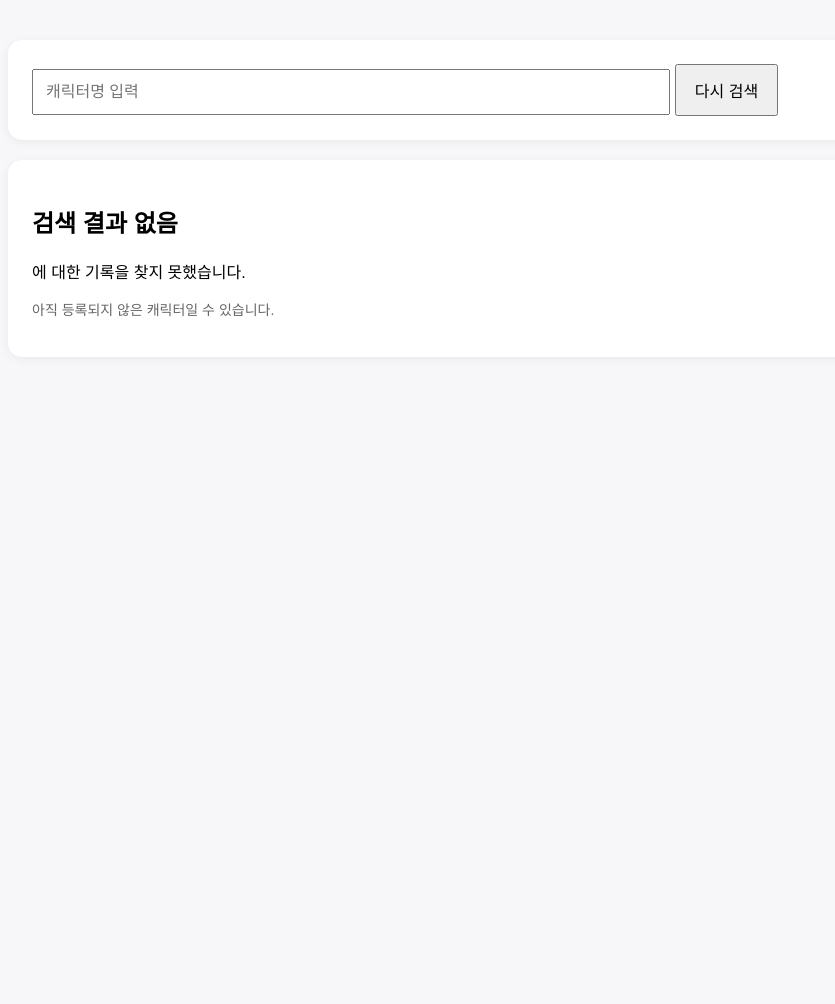
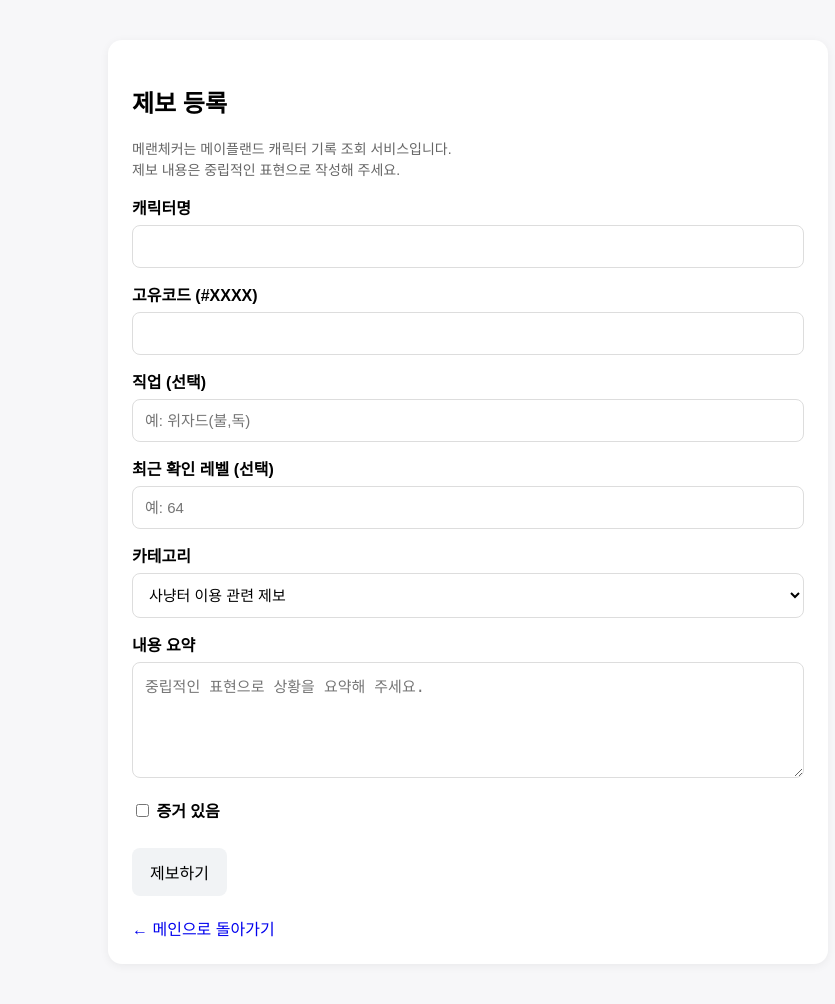
Before and after one commit to hodu1106/mlchecker, a Flask app: page /report in a window 1280 px wide. Shown: the whole page, without its empty margins (172-1007 px from the left). Before the commit the page ends 316 px from the top, so only its background shows below. Run offline with Flask 3, Linux system fonts and the light colour scheme.

Commit message:
Update report.html

```diff
--- a/templates/report.html
+++ b/templates/report.html
@@ -2,11 +2,11 @@
 <html lang="ko">
 <head>
   <meta charset="UTF-8">
-  <title>조회 결과</title>
+  <title>제보 등록</title>
   <style>
     body {
       font-family: Arial, sans-serif;
-      max-width: 920px;
+      max-width: 720px;
       margin: 40px auto;
       padding: 0 16px;
       background: #f7f7f9;
@@ -15,44 +15,48 @@
       background: white;
       border-radius: 14px;
       padding: 24px;
-      margin-bottom: 20px;
       box-shadow: 0 2px 10px rgba(0,0,0,0.06);
     }
-    input[type=text] {
-      width: 70%;
+    label {
+      display: block;
+      margin-top: 14px;
+      margin-bottom: 6px;
+      font-weight: bold;
+    }
+    input[type=text],
+    input[type=number],
+    textarea,
+    select {
+      width: 100%;
       padding: 12px;
-      font-size: 16px;
+      font-size: 15px;
+      box-sizing: border-box;
+      border: 1px solid #ddd;
+      border-radius: 8px;
+      background: #fff;
+    }
+    textarea {
+      resize: vertical;
     }
     button {
+      margin-top: 20px;
       padding: 12px 18px;
       font-size: 16px;
       cursor: pointer;
-    }
-    .stat {
-      display: inline-block;
-      margin-right: 14px;
-      padding: 10px 14px;
-      border-radius: 10px;
+      border: none;
+      border-radius: 8px;
       background: #f1f3f5;
     }
     .muted {
       color: #666;
       font-size: 14px;
+      line-height: 1.5;
     }
-    ul {
-      padding-left: 20px;
+    .checkbox-row {
+      margin-top: 16px;
     }
-    .report {
-      border-top: 1px solid #eee;
-      padding: 14px 0;
-    }
-    .badge {
-      display: inline-block;
-      padding: 4px 8px;
-      border-radius: 999px;
-      background: #eee;
-      font-size: 12px;
-      margin-left: 8px;
+    .bottom-link {
+      margin-top: 20px;
     }
     a {
       text-decoration: none;
@@ -61,87 +65,50 @@
 </head>
 <body>
   <div class="box">
-    <form action="/search" method="get">
-      <input type="text" name="name" value="{{ query }}" placeholder="캐릭터명 입력">
-      <button type="submit">다시 검색</button>
+    <h2>제보 등록</h2>
+    <p class="muted">
+      메랜체커는 메이플랜드 캐릭터 기록 조회 서비스입니다.<br>
+      제보 내용은 중립적인 표현으로 작성해 주세요.
+    </p>
+
+    <form method="post">
+      <label for="character_name">캐릭터명</label>
+      <input type="text" id="character_name" name="character_name" required>
+
+      <label for="unique_code">고유코드 (#XXXX)</label>
+      <input type="text" id="unique_code" name="unique_code" required>
+
+      <label for="job">직업 (선택)</label>
+      <input type="text" id="job" name="job" placeholder="예: 위자드(불,독)">
+
+      <label for="level">최근 확인 레벨 (선택)</label>
+      <input type="number" id="level" name="level" min="1" placeholder="예: 64">
+
+      <label for="category">카테고리</label>
+      <select id="category" name="category" required>
+        <option value="사냥터 이용 관련 제보">사냥터 이용 관련 제보</option>
+        <option value="파티 진행 중 충돌 제보">파티 진행 중 충돌 제보</option>
+        <option value="거래 관련 분쟁 제보">거래 관련 분쟁 제보</option>
+        <option value="커뮤니케이션 관련 제보">커뮤니케이션 관련 제보</option>
+        <option value="기타 이용자 간 분쟁">기타 이용자 간 분쟁</option>
+      </select>
+
+      <label for="summary">내용 요약</label>
+      <textarea id="summary" name="summary" rows="5" required placeholder="중립적인 표현으로 상황을 요약해 주세요."></textarea>
+
+      <div class="checkbox-row">
+        <label>
+          <input type="checkbox" name="evidence">
+          증거 있음
+        </label>
+      </div>
+
+      <button type="submit">제보하기</button>
     </form>
+
+    <div class="bottom-link">
+      <a href="/">← 메인으로 돌아가기</a>
+    </div>
   </div>
-
-  {% if not found %}
-    <div class="box">
-      <h2>검색 결과 없음</h2>
-      <p><strong>{{ query }}</strong> 에 대한 기록을 찾지 못했습니다.</p>
-      <p class="muted">아직 등록되지 않은 캐릭터일 수 있습니다.</p>
-    </div>
-  {% else %}
-    <div class="box">
-      <h2>{{ character["character_name"] }}</h2>
-      <p>월드: 메이플랜드</p>
-
-      <p>
-        최근 확인 레벨:
-        {% if character["level"] and character["level"] > 0 %}
-          {{ character["level"] }}
-        {% else %}
-          확인 전
-        {% endif %}
-      </p>
-
-      {% if character["job"] %}
-        <p>직업: {{ character["job"] }}</p>
-      {% endif %}
-
-      <p>고유코드: {{ character["unique_code"] }}</p>
-    </div>
-
-    <div class="box">
-      <div class="stat">제보 {{ report_count }}건</div>
-      <div class="stat">증거 첨부 {{ evidence_count }}건</div>
-      <div class="stat">연결 캐릭터 {{ linked_chars|length }}개</div>
-    </div>
-
-    <div class="box">
-      <h3>동일 고유코드 캐릭터</h3>
-      <ul>
-        {% for c in linked_chars %}
-          <li>
-            {{ c["character_name"] }}
-            {% if c["level"] and c["level"] > 0 %}
-              / 최근 확인 Lv.{{ c["level"] }}
-            {% endif %}
-            {% if c["job"] %}
-              / {{ c["job"] }}
-            {% endif %}
-          </li>
-        {% endfor %}
-      </ul>
-    </div>
-
-    <div class="box">
-      <h3>이용자 기록</h3>
-      {% if reports %}
-        {% for report in reports %}
-          <div class="report">
-            <strong>{{ report["category"] }}</strong>
-            {% if report["evidence"] == 1 %}
-              <span class="badge">증거 첨부</span>
-            {% else %}
-              <span class="badge">증거 미첨부</span>
-            {% endif %}
-            <p>{{ report["summary"] }}</p>
-            <p class="muted">기록일: {{ report["report_date"] }}</p>
-          </div>
-        {% endfor %}
-      {% else %}
-        <p class="muted">등록된 기록이 없습니다.</p>
-      {% endif %}
-    </div>
-
-    <div class="box">
-      <p class="muted">
-        본 페이지는 이용자 제보 및 기록을 바탕으로 구성되며, 사실 관계를 확정하거나 특정 이용자에 대한 제재를 목적으로 하지 않습니다.
-      </p>
-    </div>
-  {% endif %}
 </body>
 </html>
```
